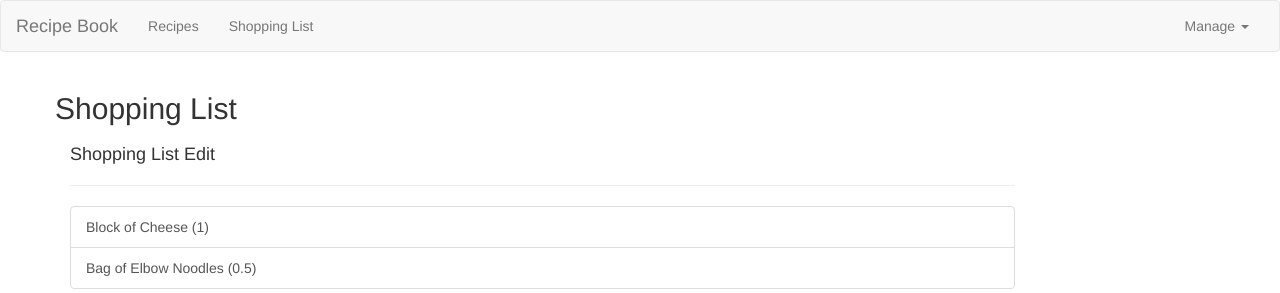
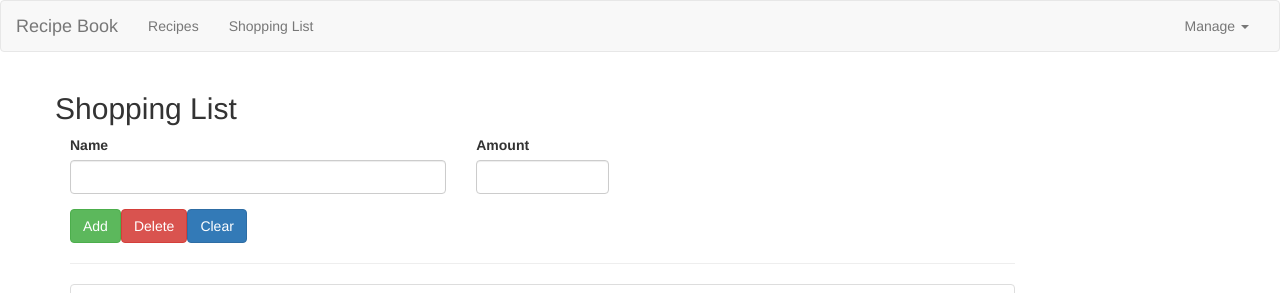
Before and after one commit to jscharnitzke/udemy-angular-course-project, an Angular app: page / in a window 1280 px wide. Shown: the top 293 px of the page. Built offline with nearby package versions, Linux system fonts and the light colour scheme.

Commit message:
Added controls to the shopping list

```diff
--- a/src/app/shopping-list/shopping-list-edit/shopping-list-edit.component.html
+++ b/src/app/shopping-list/shopping-list-edit/shopping-list-edit.component.html
@@ -1 +1,23 @@
-<h4>Shopping List Edit</h4>
+<div class="row">
+    <div class="col-xs-12">
+        <form action="">
+            <div class="row">
+                <div class="col-sm-5 form-group">
+                    <label for="name">Name</label>
+                    <input type="text" id="name" class="form-control">
+                </div>
+                <div class="col-sm-2 form-group">
+                    <label for="amount">Amount</label>
+                    <input type="number" id="amount" class="form-control">
+                </div>
+            </div>
+            <div class="row">
+                <div class="col-xs-12">
+                    <button class="btn btn-success" type="submit">Add</button>
+                    <button type="button" class="btn btn-danger">Delete</button>
+                    <button class="btn btn-primary" type="button">Clear</button>
+                </div>
+            </div>
+        </form>
+    </div>
+</div>
```
